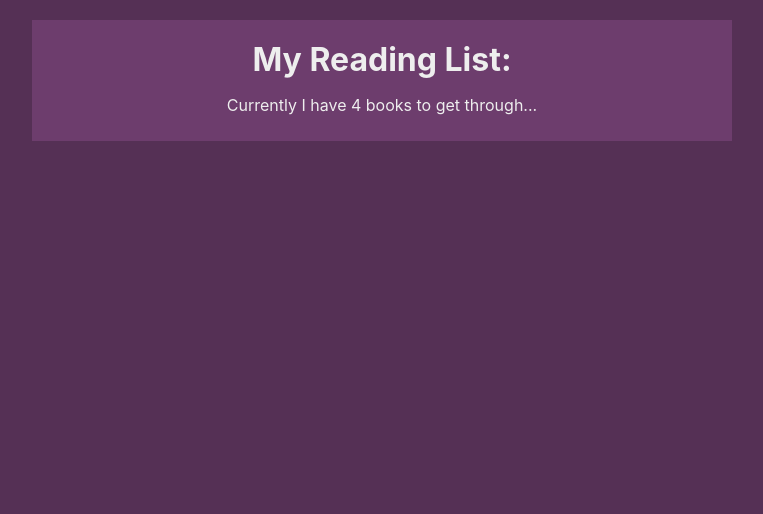
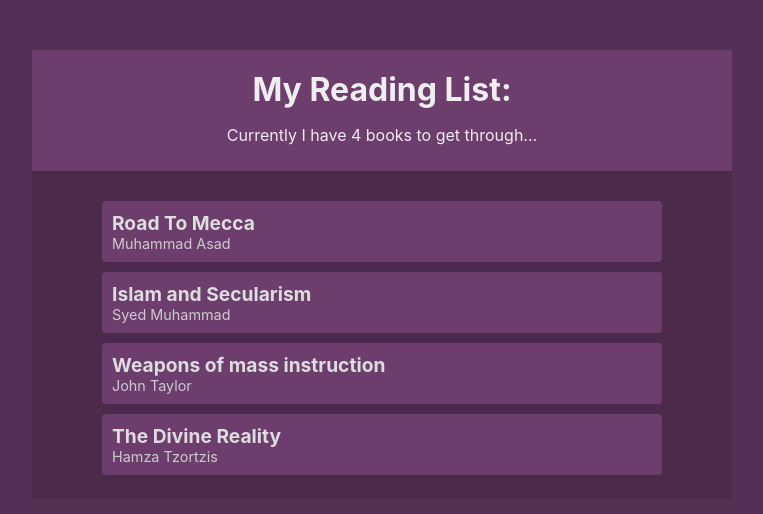
Before and after one commit to frontendprof/react-reading-list, a React (Create React App) app: page / in a window 1280 px wide. Shown: the top 514 px of the page, without its empty margins (258-1021 px from the left). Built offline with nearby package versions, Linux system fonts and the light colour scheme.

Commit message:
Hooking up booklist component with book context

```diff
--- a/src/App.js
+++ b/src/App.js
@@ -1,4 +1,5 @@
 import React from 'react';
+import BookList from './components/BookList';
 import Navbar from './components/Navbar';
 import BookContextProvider from './contexts/BookContext';
 
@@ -10,6 +11,7 @@
     <div className="App">
       <BookContextProvider>
         <Navbar />
+        <BookList />
       </BookContextProvider>
     </div>
   );
--- a/src/components/BookDetails.js
+++ b/src/components/BookDetails.js
@@ -0,0 +1,17 @@
+
+import React,{useContext} from 'react';
+import { BookContext } from '../contexts/BookContext';
+
+
+
+const BookDetails = ({book}) => {
+    const {removeBook}=useContext(BookContext);
+    return (
+        <li onClick={()=>removeBook(book.id)}>
+            <div className="title">{book.title}</div>
+            <div className="author">{book.author}</div>
+        </li>
+    )
+}
+
+export default BookDetails
--- a/src/components/BookList.js
+++ b/src/components/BookList.js
@@ -0,0 +1,22 @@
+
+import React,{useContext} from 'react';
+import {BookContext} from "../contexts/BookContext";
+import BookDetails from "./BookDetails";
+
+
+
+
+const BookList = () => {
+
+    const {books} = useContext(BookContext)
+
+    return books.length ? (
+        <div className="book-list">
+            <ul>
+                {books.map(book=><BookDetails book={book} key={book.id}/>)}
+            </ul>
+        </div>
+    ) : <div className="empty">No books to read. Hello free time. :)</div>
+}
+
+export default BookList;
--- a/src/contexts/BookContext.js
+++ b/src/contexts/BookContext.js
@@ -24,7 +24,7 @@
     }
 
     return (
-        <BookContext.Provider value={{ books,addBook,removeBook }}>
+        <BookContext.Provider value={{ books, addBook, removeBook }}>
             {props.children}
         </BookContext.Provider>
     )
--- a/src/index.css
+++ b/src/index.css
@@ -1,5 +1,3 @@
-
-
 body {
   margin: 0;
   font-family: -apple-system, BlinkMacSystemFont, "Segoe UI", "Roboto", "Oxygen",
@@ -10,8 +8,8 @@
   background: #553055;
 }
 .App{
-  /* background: #4c2a4c; */
-  margin: 20px auto;
+  background: #4c2a4c;
+  margin: 50px auto;
   width: 90%;
   max-width: 700px;
   color: #eee;
@@ -19,8 +17,44 @@
 .navbar{
   padding: 10px 20px;
   text-align: center;
-  background: #6d3d6d
+  background:  #6d3d6d;
 }
 .navbar h1{
   margin: 10px 0;
 }
+
+.book-list{
+  margin: 30px;
+  padding-bottom:8px;
+}
+.book-list ul{
+  padding: 0;
+  list-style-type: none;
+}
+.book-list li{
+  background: #6d3d6d;
+  border-radius: 4px;
+  padding: 10px;
+  cursor: pointer;
+  margin: 10px 40px;
+}
+.book-list li:hover{
+  opacity: 0.7;
+  text-decoration: line-through;
+}
+.book-list .title{
+  font-weight: bold;
+  color: #ddd;
+  font-size: 1.2rem;
+}
+.book-list .author{
+  font-size: 0.9rem;
+  color: #ccc;
+}
+.empty{
+  margin: 20px 15px;
+  text-align: center;
+  font-size:1.3rem;
+  padding-bottom: 20px;
+
+}
```
Also changed, not shown: 1 other file (tests, documents, lock files or other folders).
